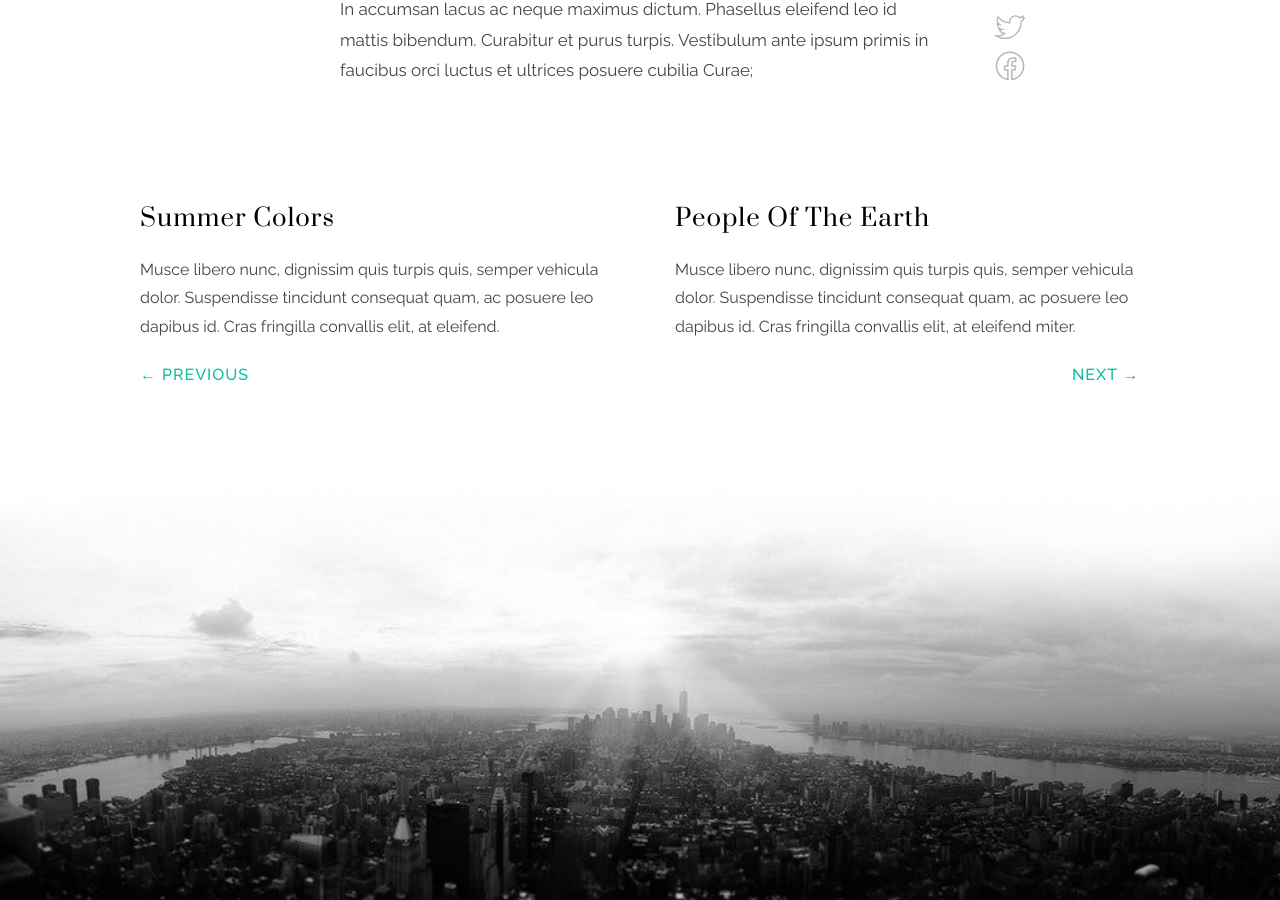
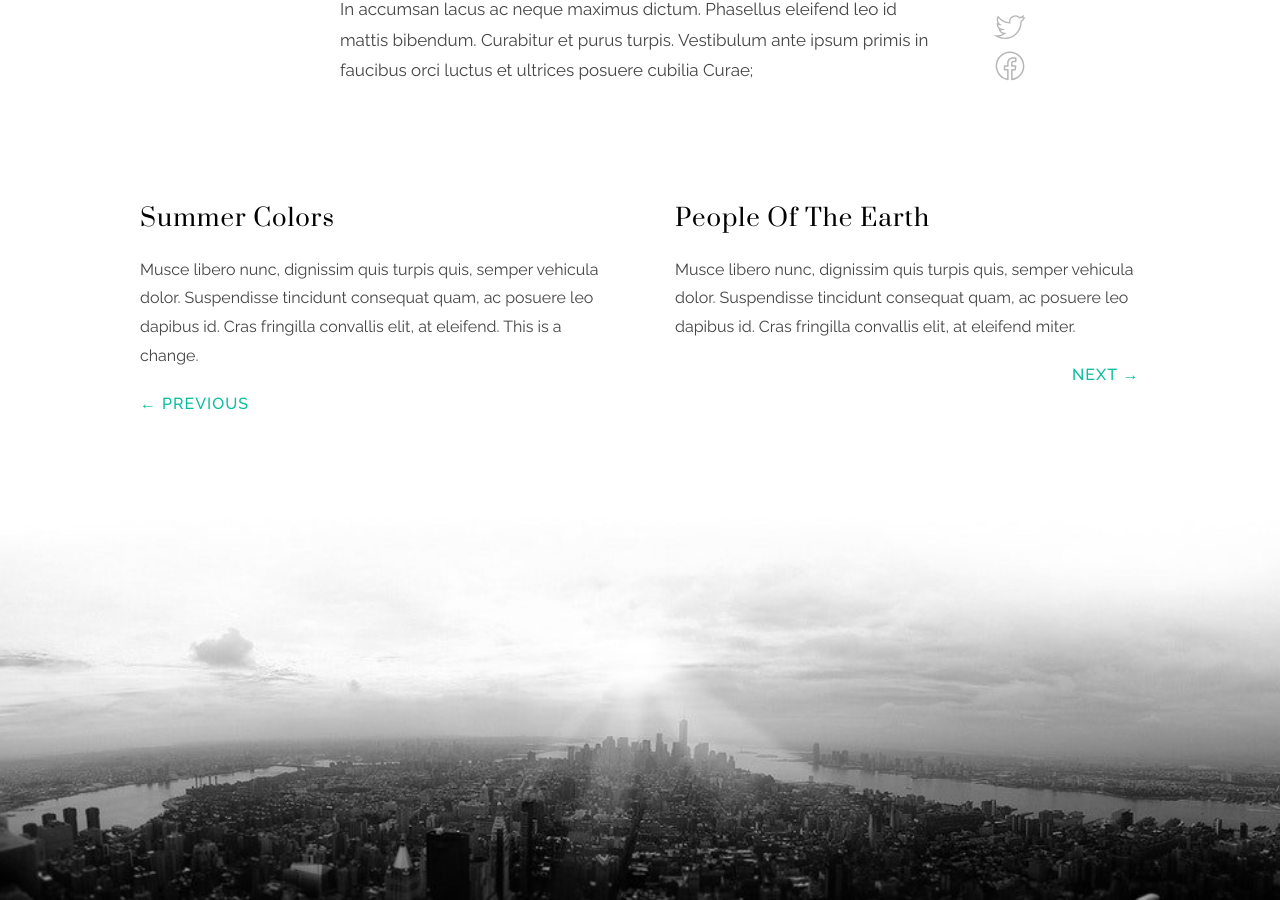
Before and after one commit to shanburrows/accordingtoshan, a Jekyll site: the page built from _posts/2017-04-05-season-picks.md, in a window 1280 px wide and 900 px high, scrolled down 3555 px. Built offline with Jekyll 4.4.1, drawn with Linux system fonts in a browser that asks for light colours.

Commit message:
Updated some text

```diff
--- a/_posts/2017-03-25-summer-colors.md
+++ b/_posts/2017-03-25-summer-colors.md
@@ -8,19 +8,21 @@ header:
     text: light
 ---
 
-Musce libero nunc, dignissim quis turpis quis, semper vehicula dolor. Suspendisse tincidunt consequat quam, ac posuere leo dapibus id. Cras fringilla convallis elit, at eleifend.
+Musce libero nunc, dignissim quis turpis quis, semper vehicula dolor. Suspendisse tincidunt consequat quam, ac posuere leo dapibus id. Cras fringilla convallis elit, at eleifend. This is a change.
 
 {% include image.html img="https://source.unsplash.com/e5pqjD85NRg" alt="Alt for image" caption="Girl on a rock" %}
 
 Nulla non sollicitudin. Morbi sit amet laoreet ipsum, vel pretium mi. Morbi varius, tellus in accumsan blandit, elit ligula eleifend velit, luctus mattis ante nulla condimentum nulla. Etiam vestibulum risus vel arcu elementum eleifend. Cras at dolor eget urna varius faucibus tempus in elit.
 
 ## Image Lightbox
+
 Nunc porta malesuada porta. Etiam tristique vestibulum dolor at ultricies. Proin hendrerit sapien sed erat fermentum, at commodo velit consectetur.
 {% include image.html img="https://source.unsplash.com/TT-ROxWj9nA.jpg" style="wide" lightbox="true" alt="Alt for image" caption="Wide image in lightbox" %}
 
 Etiam vestibulum risus vel arcu elementum eleifend. Cras at dolor eget urna varius faucibus tempus in elit. Cras a dui imperdiet, tempus metus quis, pharetra turpis. Phasellus at massa sit amet ante semper fermentum sed eget lectus. Quisque id dictum magna, et dapibus turpis.
 
 ## Image Slideshow
+
 Cras at dolor eget urna varius faucibus tempus in elit. Cras a dui imperdiet, tempus metus quis, pharetra turpis. Phasellus at massa sit amet ante semper fermentum sed eget lectus. Quisque id dictum magna turpis.
 
 > Etiam vestibulum risus vel arcu elementum eleifend. Cras at dolor eget urna varius faucibus tempus in elit. Cras a dui imperdiet
--- a/_posts/2017-04-05-season-picks.md
+++ b/_posts/2017-04-05-season-picks.md
@@ -15,12 +15,14 @@ Dignissim quis turpis quis, semper vehicula dolor. Suspendisse tincidunt consequ
 Nulla non sollicitudin. Morbi sit amet laoreet ipsum, vel pretium mi. Morbi varius, tellus in accumsan blandit, elit ligula eleifend velit, luctus mattis ante nulla condimentum nulla. Etiam vestibulum risus vel arcu elementum eleifend. Cras at dolor eget urna varius faucibus tempus in elit.
 
 ## Image Lightbox
+
 Nunc porta malesuada porta. Etiam tristique vestibulum dolor at ultricies. Proin hendrerit sapien sed erat fermentum, at commodo velit consectetur.
 {% include image.html img="https://source.unsplash.com/TT-ROxWj9nA.jpg" style="wide" lightbox="true" alt="Alt for image" caption="Wide image in lightbox" %}
 
 Etiam vestibulum risus vel arcu elementum eleifend. Cras at dolor eget urna varius faucibus tempus in elit. Cras a dui imperdiet, tempus metus quis, pharetra turpis. Phasellus at massa sit amet ante semper fermentum sed eget lectus. Quisque id dictum magna, et dapibus turpis.
 
 ## Image Slideshow
+
 Cras at dolor eget urna varius faucibus tempus in elit. Cras a dui imperdiet, tempus metus quis, pharetra turpis. Phasellus at massa sit amet ante semper fermentum sed eget lectus. Quisque id dictum magna turpis.
 
 > Etiam vestibulum risus vel arcu elementum eleifend. Cras at dolor eget urna varius faucibus tempus in elit. Cras a dui imperdiet
--- a/index.html
+++ b/index.html
@@ -1,7 +1,7 @@
 ---
 layout: home
-title: Amazing Stories
-subtitle: photo journal
+title: Life According to Shan
+subtitle: journal
 header:
     image: https://source.unsplash.com/dT4hx-QW0Aw.jpg
     align: center
```
Also changed, not shown: _posts/2017-05-21-people-of-the-earth.md (+2 -0 lines), _posts/2017-05-22-mount-molabu.md (+1 -0 lines), about.md (+1 -0 lines), README.md.
